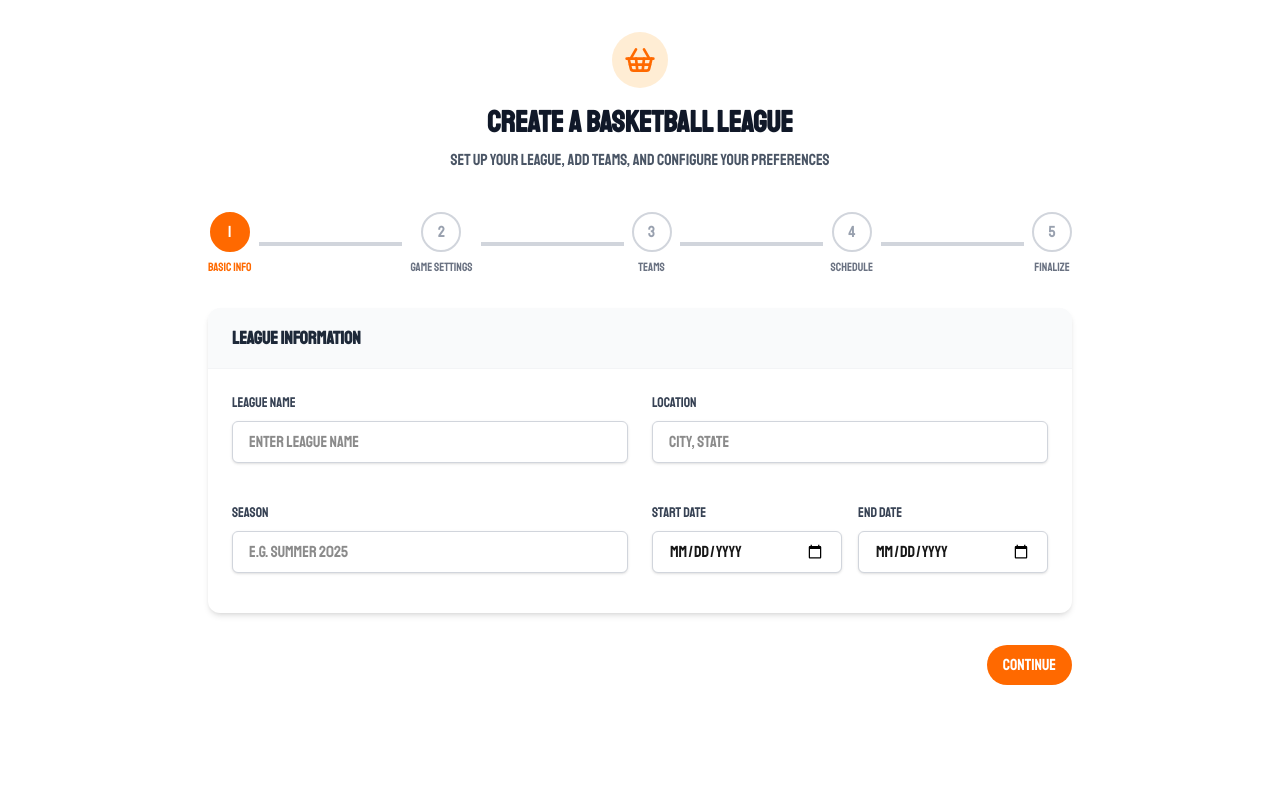
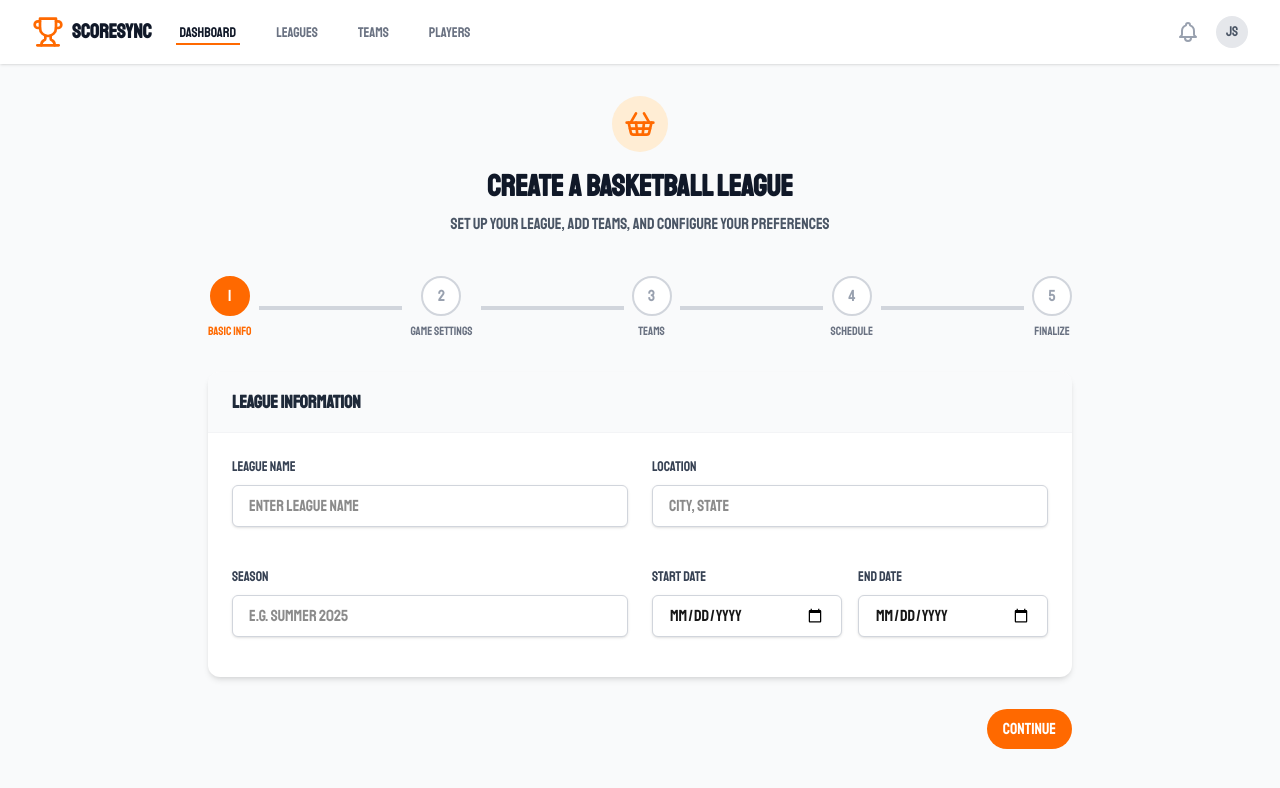
Before and after one commit to collinbrohm/score-sync, a Next.js app in the folder frontend/: page /CreateLeague in a window 1280 px wide. Shown: the top 788 px of the page. Built offline with nearby package versions, Linux system fonts and the light colour scheme.

Commit message:
navbar fix

```diff
--- a/frontend/src/app/CreateLeague/page.tsx
+++ b/frontend/src/app/CreateLeague/page.tsx
@@ -11,6 +11,7 @@
 import Button from "../components/ui/Button";
 import ProgressSteps from "../components/ui/ProgressSteps";
 import { ShoppingBasket as Basketball } from "lucide-react";
+import Navbar from "../components/Navbar/Navbar";
 
 const initialFormData: LeagueFormData = {
   leagueSettings: {
@@ -161,6 +162,8 @@
   const isLastStep = currentStep === steps.length - 1;
 
   return (
+    <div className="bg-gray-50 min-h-screen">
+      <Navbar />
       <div className="max-w-4xl mx-auto px-4 py-8">
         <div className="mb-10 text-center">
           <div className="inline-flex items-center justify-center bg-orange-100 p-3 rounded-full mb-4">
@@ -198,6 +201,7 @@
           </div>
         </form>
       </div>
+    </div>
   );
 };
 
```
Lines whose indentation alone changed are shown as unchanged.
